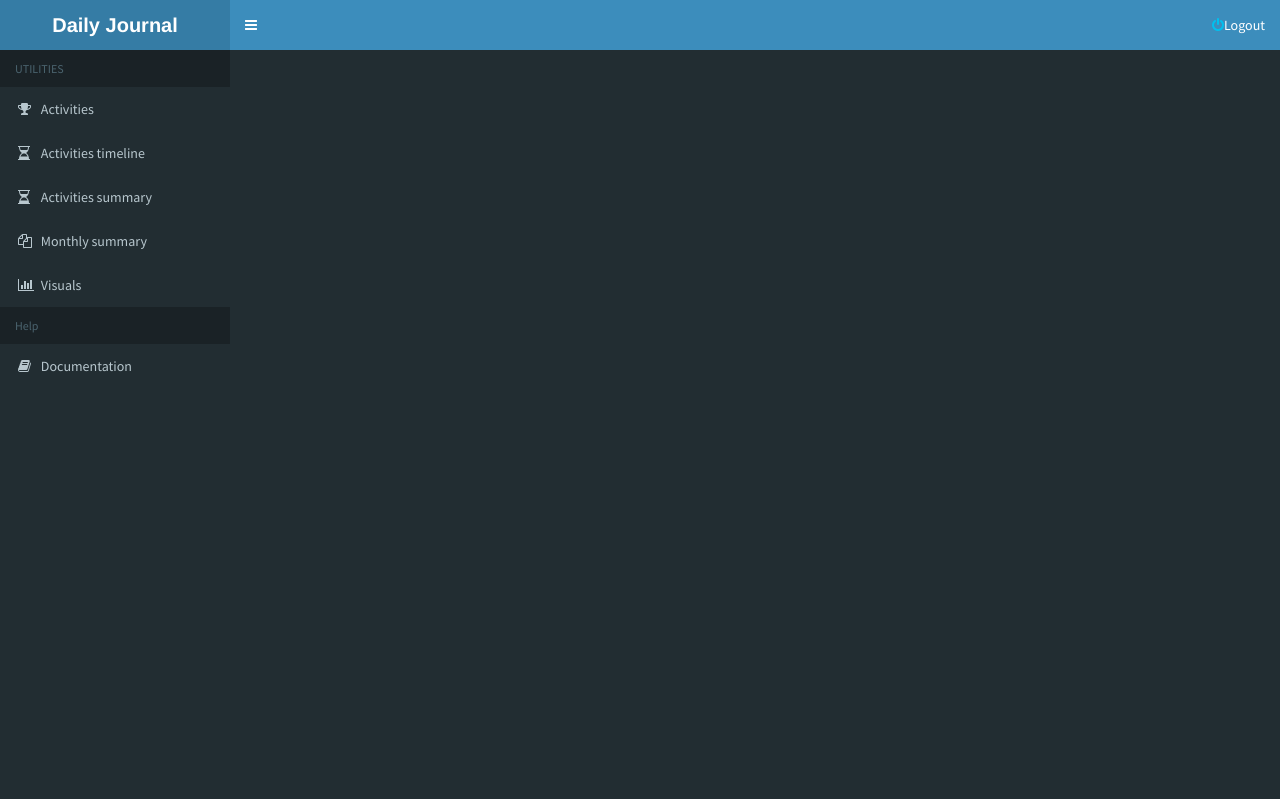
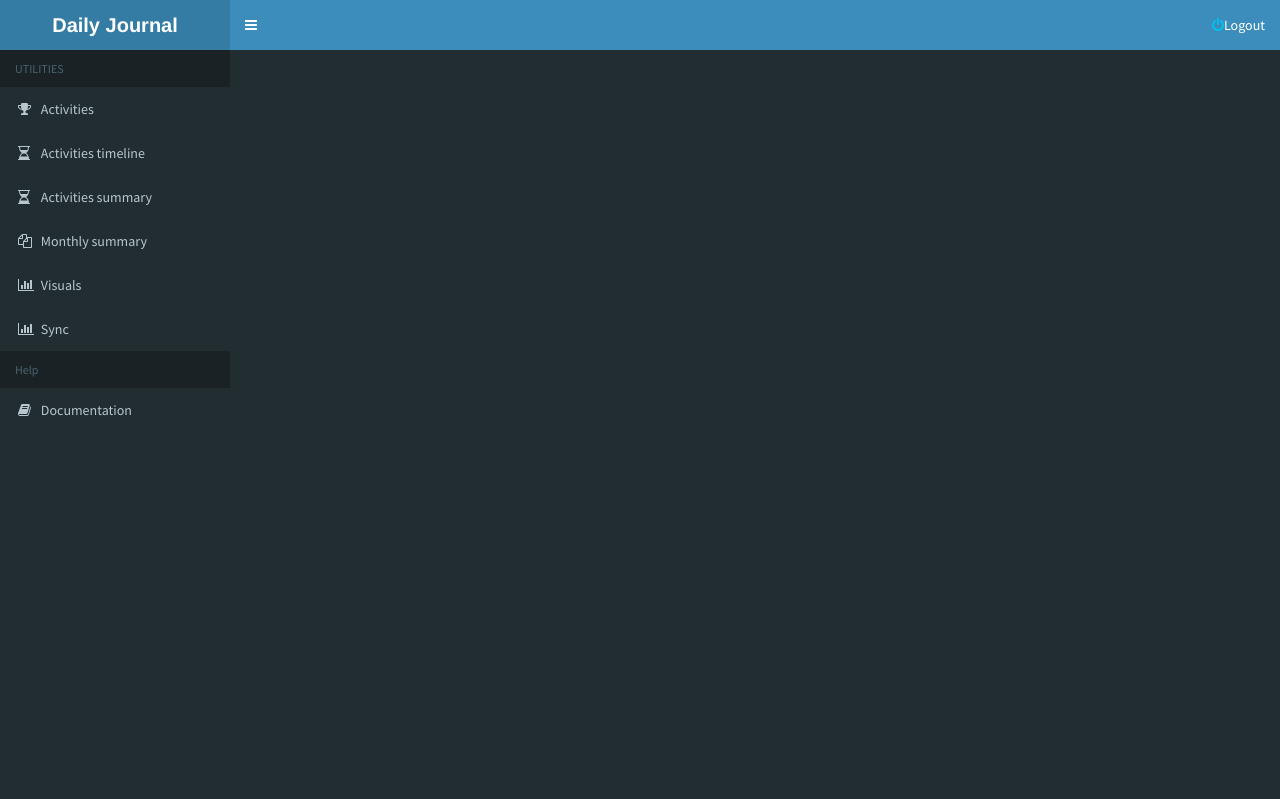
Before and after one commit to codyowl/activitytracker, a Django app: page /dashboard/activities/ in a window 1280 px wide. Shown: the top 799 px of the page. Run offline with Django 3.2, Linux system fonts and the light colour scheme; the visitor is signed in with stand-in values (Sample User, id 1); some libraries are stand-ins or nearby versions.

Commit message:
Activities sync tab added :heavy_plus_sign:

```diff
--- a/activitytracker/settings.py
+++ b/activitytracker/settings.py
@@ -141,3 +141,8 @@ EMAIL_PORT = 587
 
 #This did the trick
 DEFAULT_FROM_EMAIL = EMAIL_HOST_USER
+
+
+GITHUB_CLIENT = ''
+
+GITHUB_TOKEN = ''
--- a/templates/menu.html
+++ b/templates/menu.html
@@ -41,6 +41,13 @@
                         </a>
                     </li>
 
+                    <li class="treeview">
+                        <a href="/dashboard/activities-sync/">
+                        <i class="fa fa-bar-chart-o"></i>
+                        <span>Sync</span>
+                        </a>
+                    </li>
+
                 	<li class="header">Help</li>
 
                 	<li class="treeview">
```
Also changed, not shown: 3 other files.
